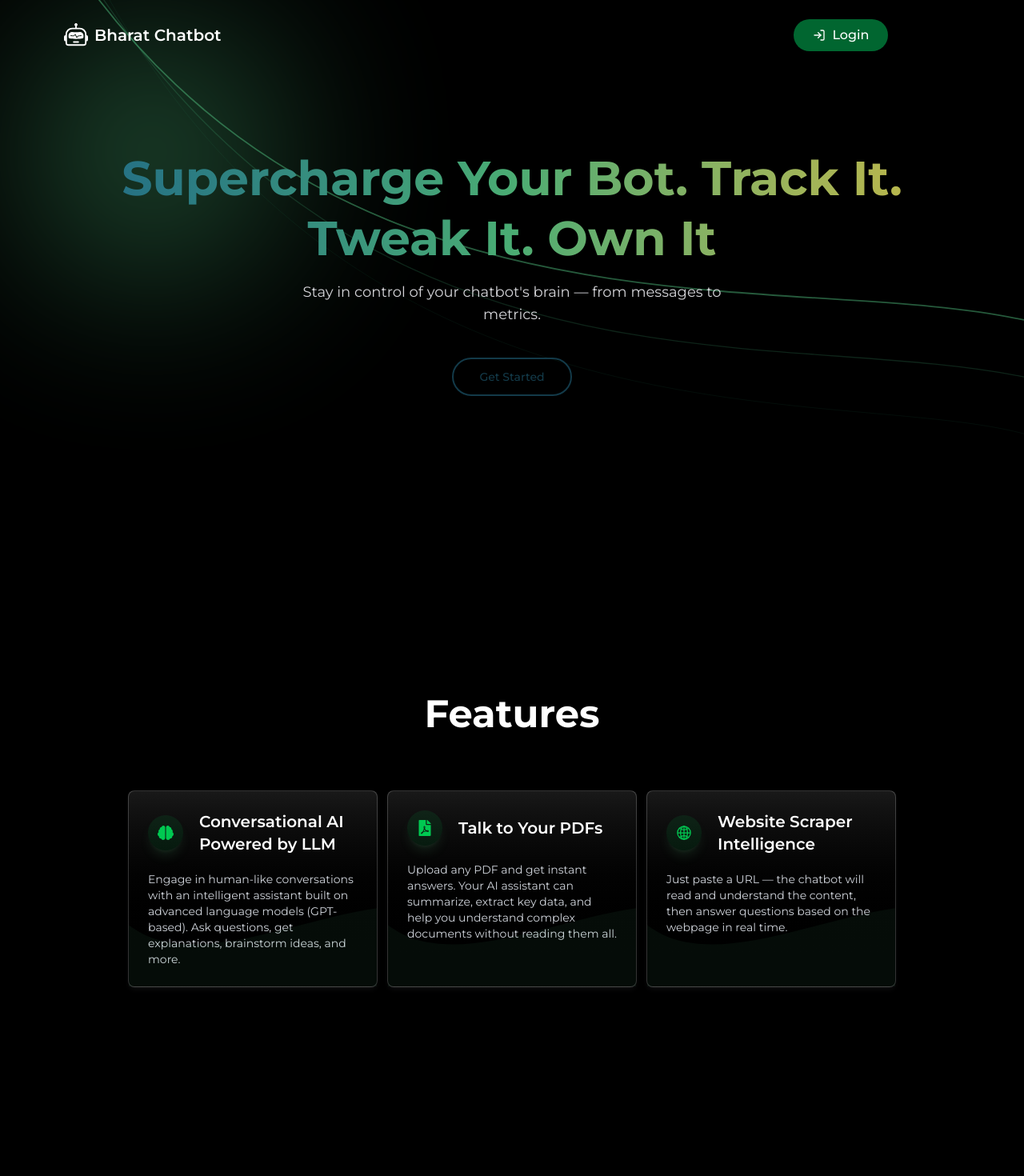
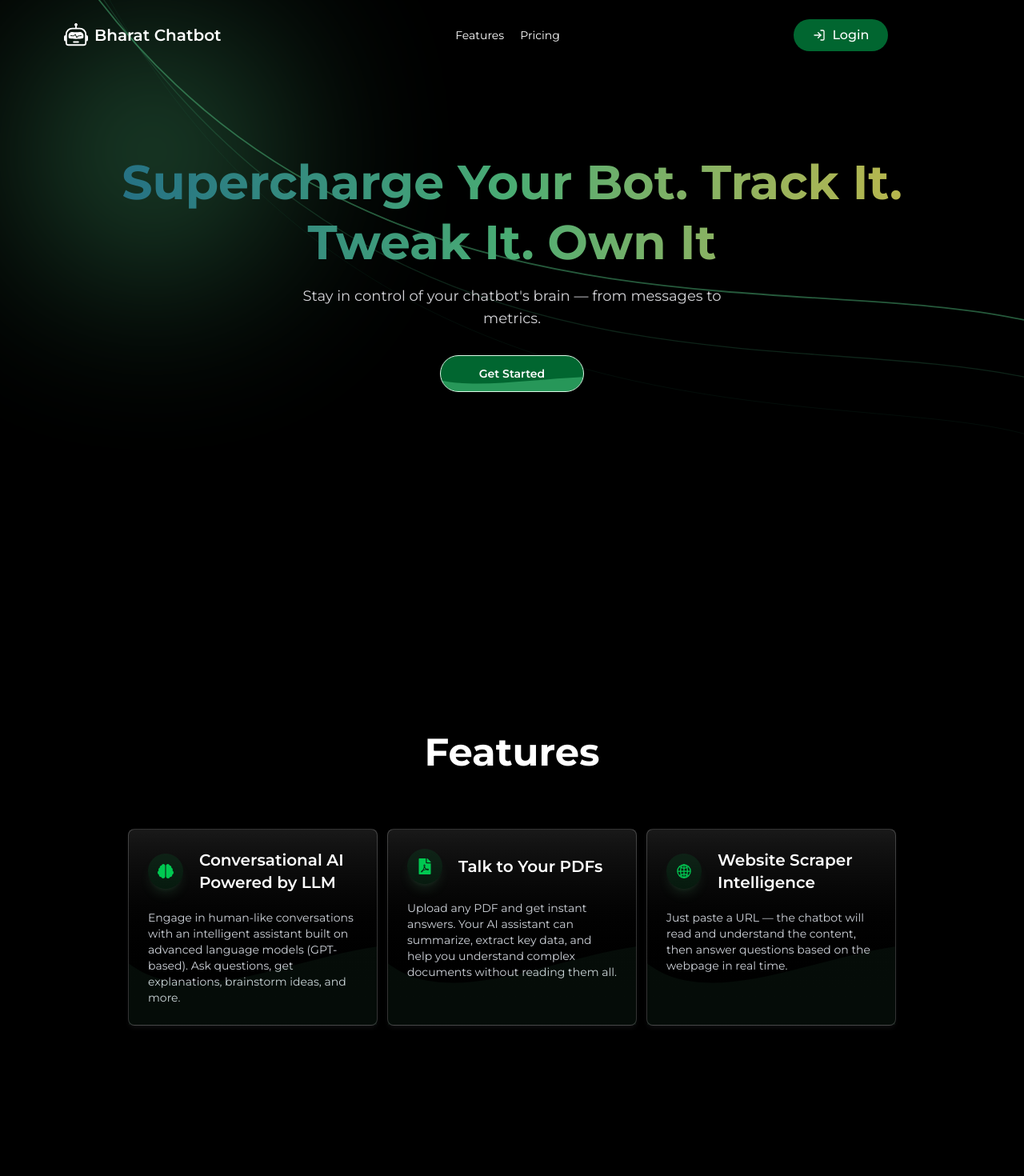
Before and after one commit to Bucksoft/BharatChatbot, a React (Vite) app: page / in a window 1280 px wide. Shown: the top 1470 px of the page at 80% size. Built offline with nearby package versions, Linux system fonts and the light colour scheme; no server answers.

Commit message:
Added links in navbar

```diff
--- a/src/index.css
+++ b/src/index.css
@@ -2,6 +2,10 @@
 
 @import "tailwindcss";
 
+html {
+  scroll-behavior: smooth;
+}
+
 body {
   font-family: "Montserrat", sans-serif;
 }
--- a/src/pages/HomePage.jsx
+++ b/src/pages/HomePage.jsx
@@ -8,24 +8,39 @@ import PricingPage from "./PricingPage";
 import { TbReceiptRupee } from "react-icons/tb";
 import { RiFireFill } from "react-icons/ri";
 import { GoCheckCircleFill } from "react-icons/go";
+import { axiosInstance } from "../config/axios";
 
 const HomePage = () => {
   const { user } = useAuthStore();
   const [isScrolled, setIsScrolled] = useState(false);
-  const { allPlans, darkMode } = useAuthStore();
+  const { allPlans, darkMode, setAllPlans } = useAuthStore();
 
   useEffect(() => {
     const handleScroll = () => {
-      setIsScrolled(window.scrollY > 10); // adjust threshold as needed
+      setIsScrolled(window.scrollY > 10);
     };
 
     window.addEventListener("scroll", handleScroll);
     return () => window.removeEventListener("scroll", handleScroll);
   }, []);
 
+  useEffect(() => {
+    async function fetchAllPlans() {
+      try {
+        const res = await axiosInstance.get("plan/all", {
+          withCredentials: true,
+        });
+        setAllPlans(res.data);
+      } catch (error) {
+        console.log("Error in fetching plan details", error);
+      }
+    }
+    fetchAllPlans();
+  }, []);
+
   return (
     <main>
-      <section className="bg-black min-h-screen relative overflow-hidden">
+      <section className="bg-black min-h-screen relative overflow-hidden ">
         <svg
           width="100%"
           height="100%"
@@ -82,25 +97,40 @@ const HomePage = () => {
               <span className="hidden md:block">Bharat Chatbot</span>
             </Link>
 
+            <div className="text-white text-sm flex gap-5 items-center">
+              <a
+                href="#features"
+                className="hover:text-green-500 transition-all ease-in-out duration-150"
+              >
+                Features
+              </a>
+              <a
+                href="#pricing"
+                className="hover:text-green-500 transition-all ease-in-out duration-150"
+              >
+                Pricing
+              </a>
+            </div>
+
             <div className="flex items-center gap-3">
-              {user && (
+              {user ? (
+                <div className="flex items-center gap-2">
                   <Link
                     to="/dashboard/pricing"
                     className="text-xs font-semibold text-white"
                   >
                     Dashboard
                   </Link>
-              )}
-              {!user ? (
+                  <span className="rounded-full bg-red-500/60 text-white  text-xs w-8 h-8 flex items-center justify-center">
+                    {user.name[0].toUpperCase()}
+                  </span>
+                </div>
+              ) : (
                 <Link to="/login">
                   <button className="px-6 py-2 bg-green-800 cursor-pointer text-white rounded-4xl font-medium hover:bg-green-700 transition-colors ease-in-out duration-150 flex items-center gap-2">
                     <LuLogIn /> Login
                   </button>
                 </Link>
-              ) : (
-                <span className="rounded-full bg-red-500/60 text-white  text-xs w-8 h-8 flex items-center justify-center">
-                  {user.name[0].toUpperCase()}
-                </span>
               )}
             </div>
           </nav>
@@ -136,7 +166,19 @@ const HomePage = () => {
               </Link>
             ) : (
               <Link to="/login">
-                <button className="font-medium text-sm mt-10 py-3 px-6 sm:px-8 border-2 rounded-full border-[#133a49] text-[#133a49] hover:text-white hover:bg-gradient-to-r cursor-pointer hover:from-[#133a49] via-[#285c3e] to-[#8a8130]">
+                <button className="text-sm mt-8 px-8 sm:px-12 py-3 rounded-[2rem] bg-green-800 text-white font-semibold border border-green-100 cursor-pointer hover:bg-green-500 transition-all relative ease-in-out duration-300 overflow-hidden hover:text-black">
+                  <svg
+                    className="absolute top-0  left-0  md:block z-10 w-full h-full"
+                    viewBox="0 0 1040 280"
+                    xmlns="http://www.w3.org/2000/svg"
+                    preserveAspectRatio="none"
+                  >
+                    <path
+                      fill="#60e096"
+                      fillOpacity="0.4"
+                      d="M0,192 C360,288 1080,96 1440,192 L1440,320 L0,320 Z"
+                    />
+                  </svg>
                   Get Started
                 </button>
               </Link>
@@ -145,8 +187,11 @@ const HomePage = () => {
         </div>
       </section>
 
-      {/* Features section and Our pricing section*/}
-      <section className="min-h-screen md:h-screen  w-full text-white  flex flex-col bg-black items-center py-12 z-10">
+      {/* Features section */}
+      <section
+        id="features"
+        className="min-h-screen md:h-screen  w-full text-white  flex flex-col bg-black items-center py-24 z-10"
+      >
         <h1 className="font-bold md:text-5xl text-3xl mt-5 mb-10">Features</h1>
 
         {/* features */}
@@ -154,7 +199,7 @@ const HomePage = () => {
           {featureCards?.map((feature) => (
             <div
               key={feature?.id}
-              className="p-6 bg-gradient-to-b from-white/10 to-black backdrop-blur-2xl shadow-zinc-800/30 border border-white/20 z-10 rounded-lg md:w-1/3 shadow-md h-full flex flex-col justify-start"
+              className="p-6 bg-gradient-to-b from-white/10 to-black backdrop-blur-2xl shadow-zinc-800/30 border border-white/20  rounded-lg md:w-1/3 shadow-md h-full flex flex-col justify-start"
             >
               <svg
                 className="absolute top-0 left-0  md:block z-10 w-full h-full"
@@ -183,13 +228,16 @@ const HomePage = () => {
       </section>
 
       {/* Pricing section */}
-
-      <section className="min-h-screen md:h-screen  w-full text-white  flex flex-col bg-black items-center z-10">
+      <section
+        id="pricing"
+        className="min-h-screen pb-8  w-full text-white  flex flex-col bg-black items-center z-10"
+      >
         <h1 className="font-bold md:text-5xl text-3xl mt-44 mb-10">Pricing</h1>
 
-        <div className="grid grid-cols-1 sm:grid-cols-2 md:grid-cols-3 px-2 md:w-3/4 mx-auto gap-3">
+        <div className="grid grid-cols-1 sm:grid-cols-2 md:grid-cols-3 md:px-2 md:w-3/4 w-full px-8 mx-auto gap-3">
           {allPlans?.map((plan) => (
             <div
+              key={plan?._id}
               className={`border relative  ${
                 darkMode && "bg-white/10"
               } bg-white backdrop-blur-3xl  ${
@@ -258,6 +306,8 @@ const HomePage = () => {
             </div>
           ))}
         </div>
+
+        {/* Footer section */}
       </section>
     </main>
   );
```
Lines whose indentation alone changed are shown as unchanged.
